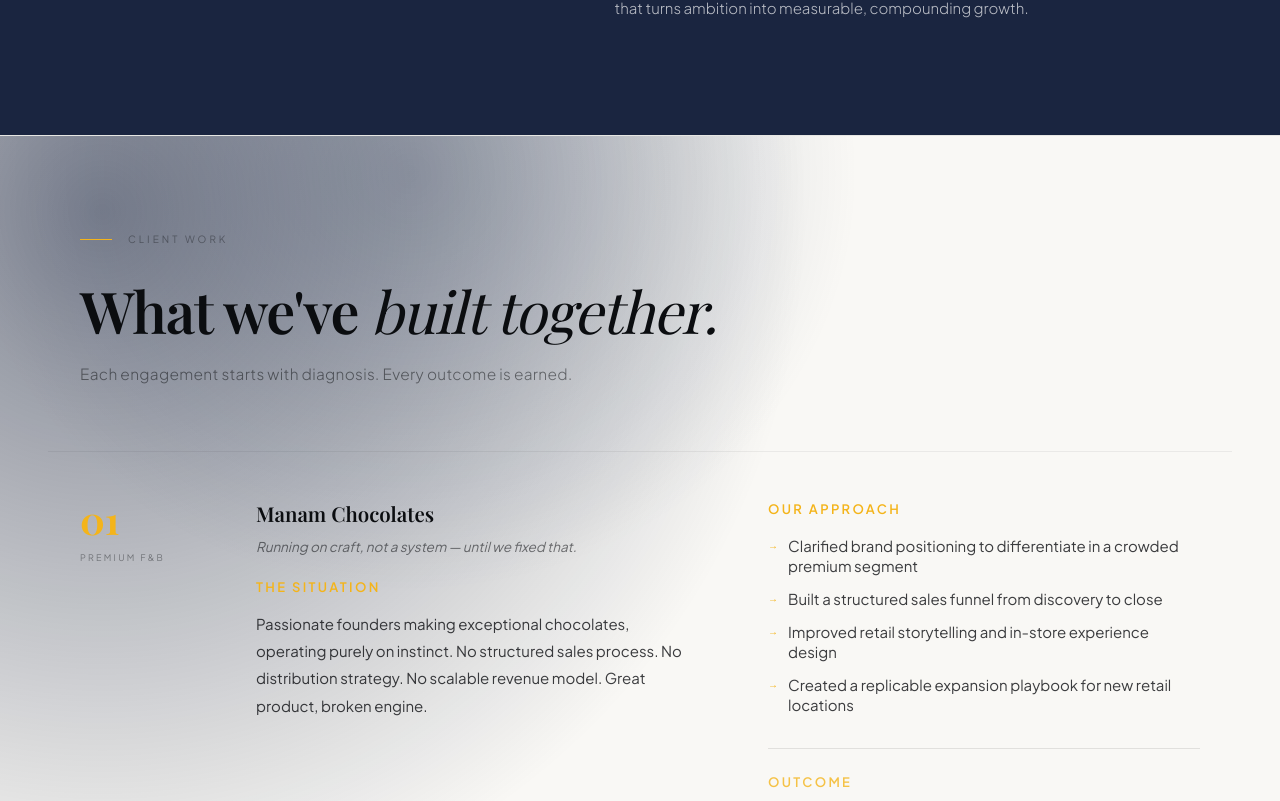
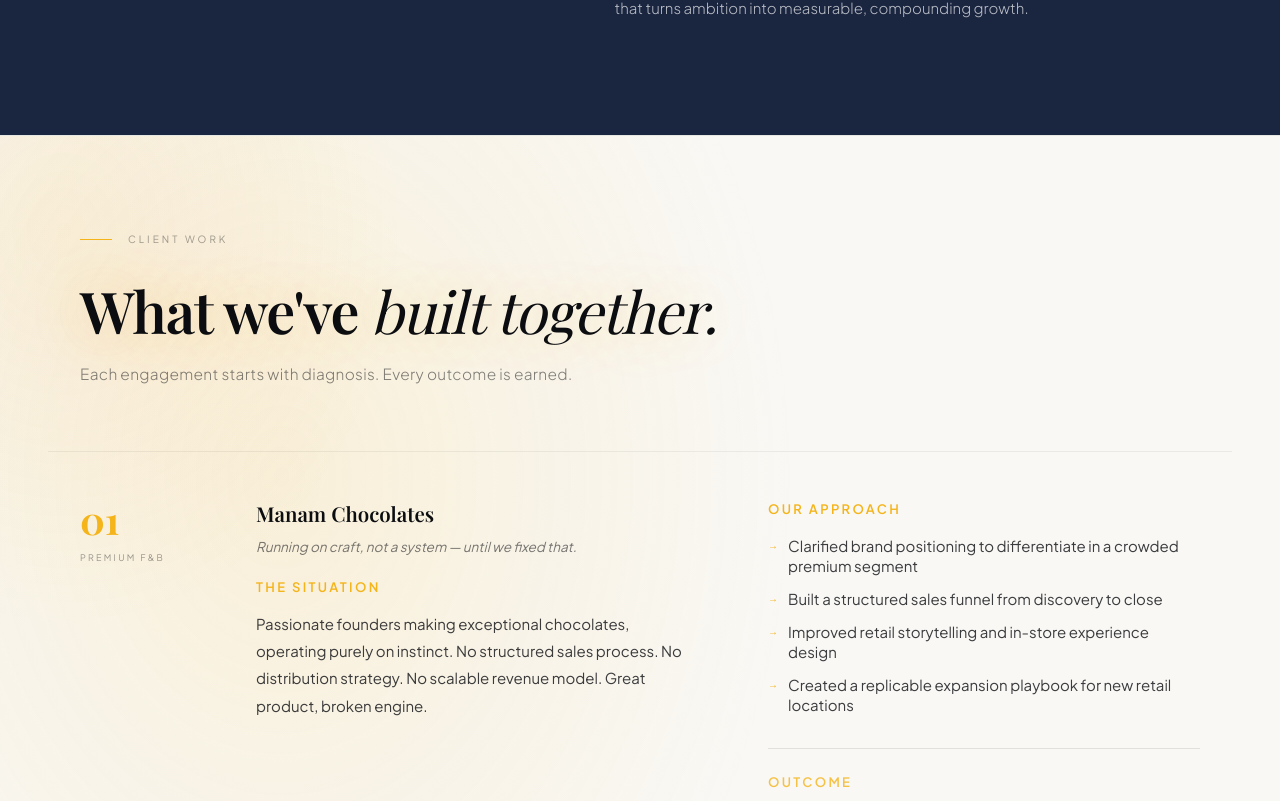
Before and after one commit to kratin509/sunward-growth-, a Next.js app: page / in a window 1280 px wide. Shown: the part 3539-4340 px from the top of the page. Built offline with nearby package versions, Linux system fonts and the light colour scheme; a web font is replaced by a local one.

Commit message:
Case studies heading: gold radial glow background + text-shadow glow

```diff
--- a/pages/index.js
+++ b/pages/index.js
@@ -1266,7 +1266,7 @@ export default function Home() {
           id="case-studies"
           ref={csRef}
           className="scroll-mt-[64px] px-6 md:px-14 xl:px-20 pt-24 pb-28 border-t border-[rgba(11,13,16,0.08)]"
-          style={{ background: 'radial-gradient(ellipse 55% 38% at 8% 4%, rgba(11,22,52,0.52) 0%, transparent 100%), radial-gradient(ellipse 35% 22% at 32% 2%, rgba(26,45,78,0.28) 0%, transparent 100%), #F9F8F5' }}
+          style={{ background: 'radial-gradient(ellipse 62% 55% at 22% 18%, rgba(244,180,26,0.13) 0%, transparent 65%), radial-gradient(ellipse 38% 30% at 5% 5%, rgba(244,150,10,0.09) 0%, transparent 70%), #F9F8F5' }}
         >
           <div className="max-w-[1440px] mx-auto">
 
@@ -1283,7 +1283,7 @@ export default function Home() {
               </div>
               <h2
                 className="font-serif font-semibold leading-[1.1] tracking-[-0.022em] mb-5 text-[#0B0D10]"
-                style={{ fontSize: 'clamp(2rem, 4.5vw, 4.2rem)' }}
+                style={{ fontSize: 'clamp(2rem, 4.5vw, 4.2rem)', textShadow: '0 0 60px rgba(244,180,26,0.32), 0 0 120px rgba(244,180,26,0.14)' }}
               >
                 What we've{' '}
                 <span className="italic font-light">built together.</span>
```
